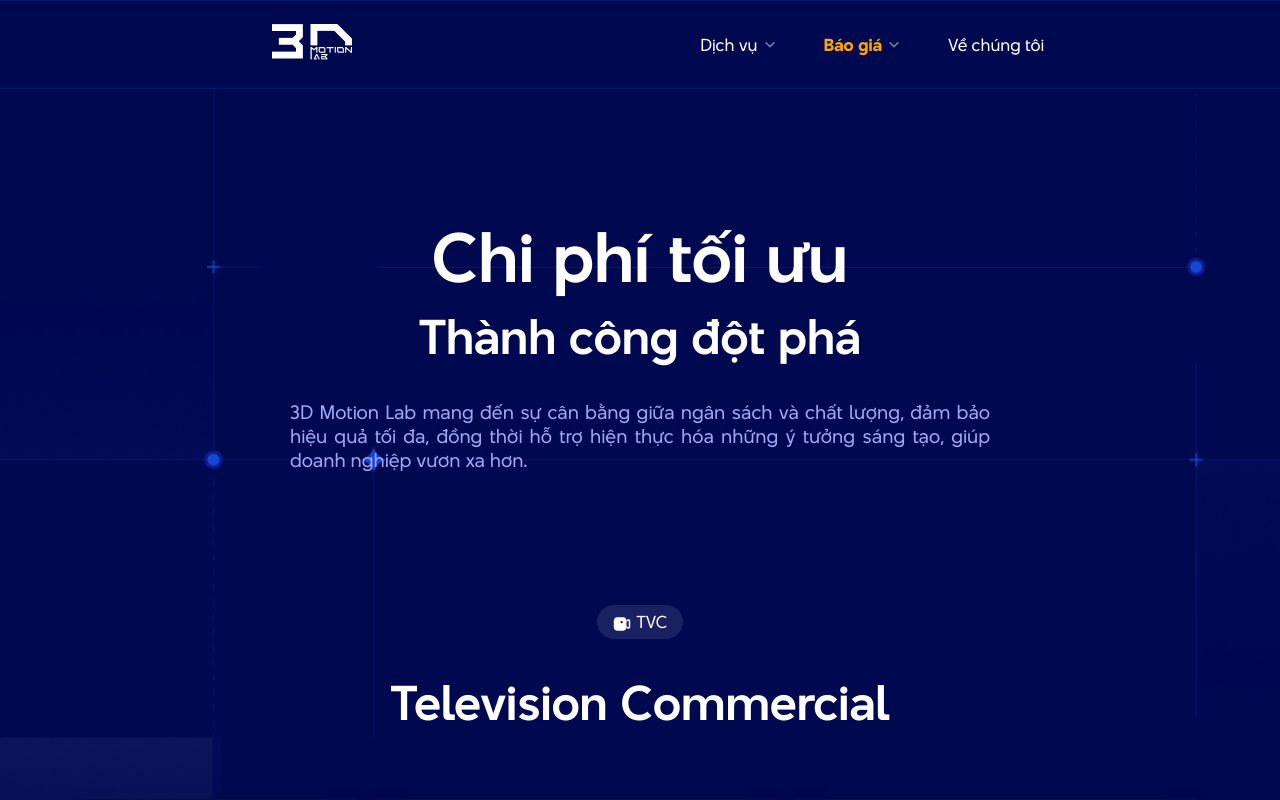
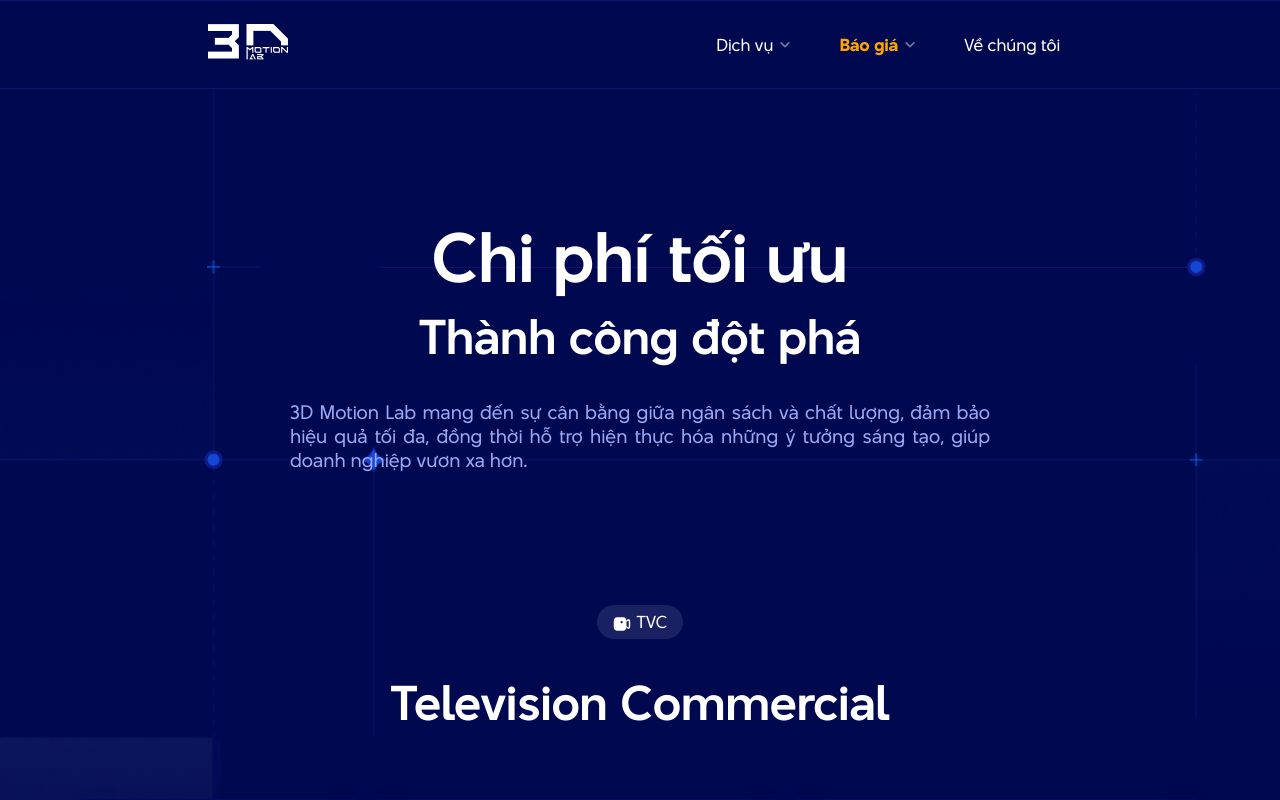
Before and after one commit to Quynh4/3dmotionlab, a React (Create React App) app: page /bao-gia in a window 1280 px wide. Shown: the top 800 px of the page. Built offline with nearby package versions, Linux system fonts and the light colour scheme.

Commit message:
re-style navbar

```diff
--- a/src/assets/styles/styles.css
+++ b/src/assets/styles/styles.css
@@ -133,7 +133,7 @@ p a {
 
 .navbar {
 	display: flex;
-	justify-content: space-between;
+	justify-content: space-around;
 	align-items: center;
 	width: 100vw;
 	height: 89px;
@@ -181,15 +181,10 @@ nav.fill ul li.menu-item {
 
 /* ---------------- stroke ---------------- */
 
-.navbar .logo {
-	margin-left: 17rem;
-}
-
 .menu {
 	display: flex;
 	align-items: center;
-	gap: 20px; /* Khoảng cách giữa các mục menu */
-	margin-right: 224px; /* Khoảng cách từ cạnh phải */
+	gap: 20px;
 	list-style: none;
 }
 
```
